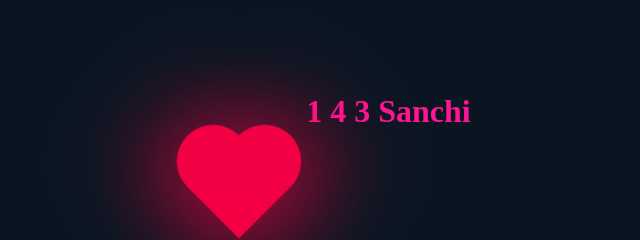
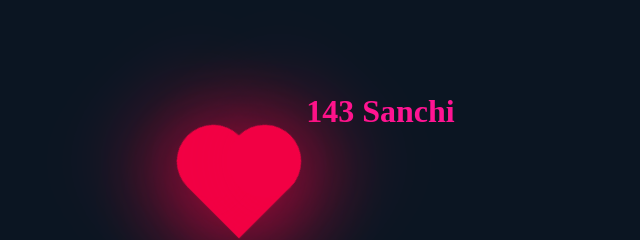
Before and after one commit to Budhabhushan14/Heart, a plain HTML site: page index.html in a window 1280 px wide. Shown: the part 213-453 px from the top of the page, without its empty margins (253-893 px from the left). Drawn offline with Linux system fonts and the light colour scheme.

Commit message:
Update index.html

```diff
--- a/index.html
+++ b/index.html
@@ -13,7 +13,7 @@
 
     <div class="heart"></div>
 
-    <div id="t"><h1>1 4 3 Sanchi</h1><br>
+    <div id="t"><h1>143 Sanchi</h1><br>
     <h2>Devloper By: Bhushan</h2></div>
 
 </body>
```
